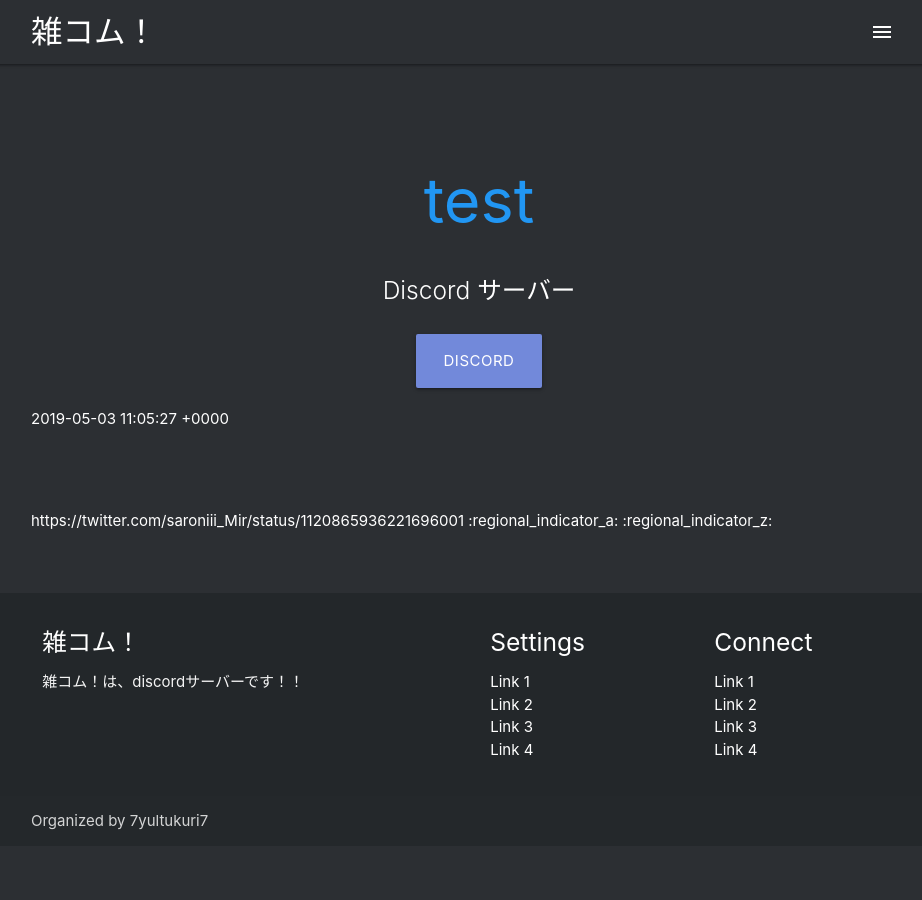
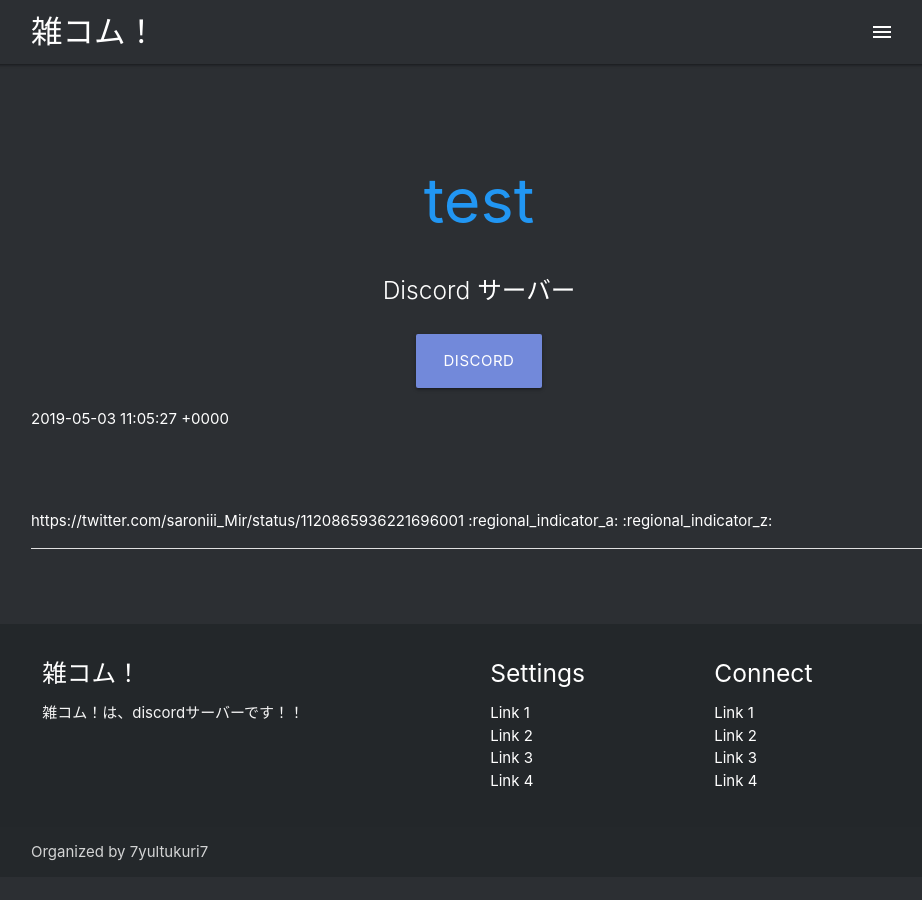
Before and after one commit to zatsukomu/zatsukomu-website-v1, a Jekyll site: the page built from docs/_pages/test.html, in a window 1280 px wide. Shown: the whole page, without its empty margins (161-1083 px from the left). Built offline with Jekyll 4.4.1, drawn with Linux system fonts in a browser that asks for light colours; nearby versions of some CDN libraries.

Commit message:
Update test.html

```diff
--- a/docs/_pages/test.html
+++ b/docs/_pages/test.html
@@ -7,3 +7,5 @@ https://twitter.com/saroniii_Mir/status/1120865936221696001
 
 
 :regional_indicator_a: :regional_indicator_z:
+<ul>
+ <li class="divider"></li></ul>
```
